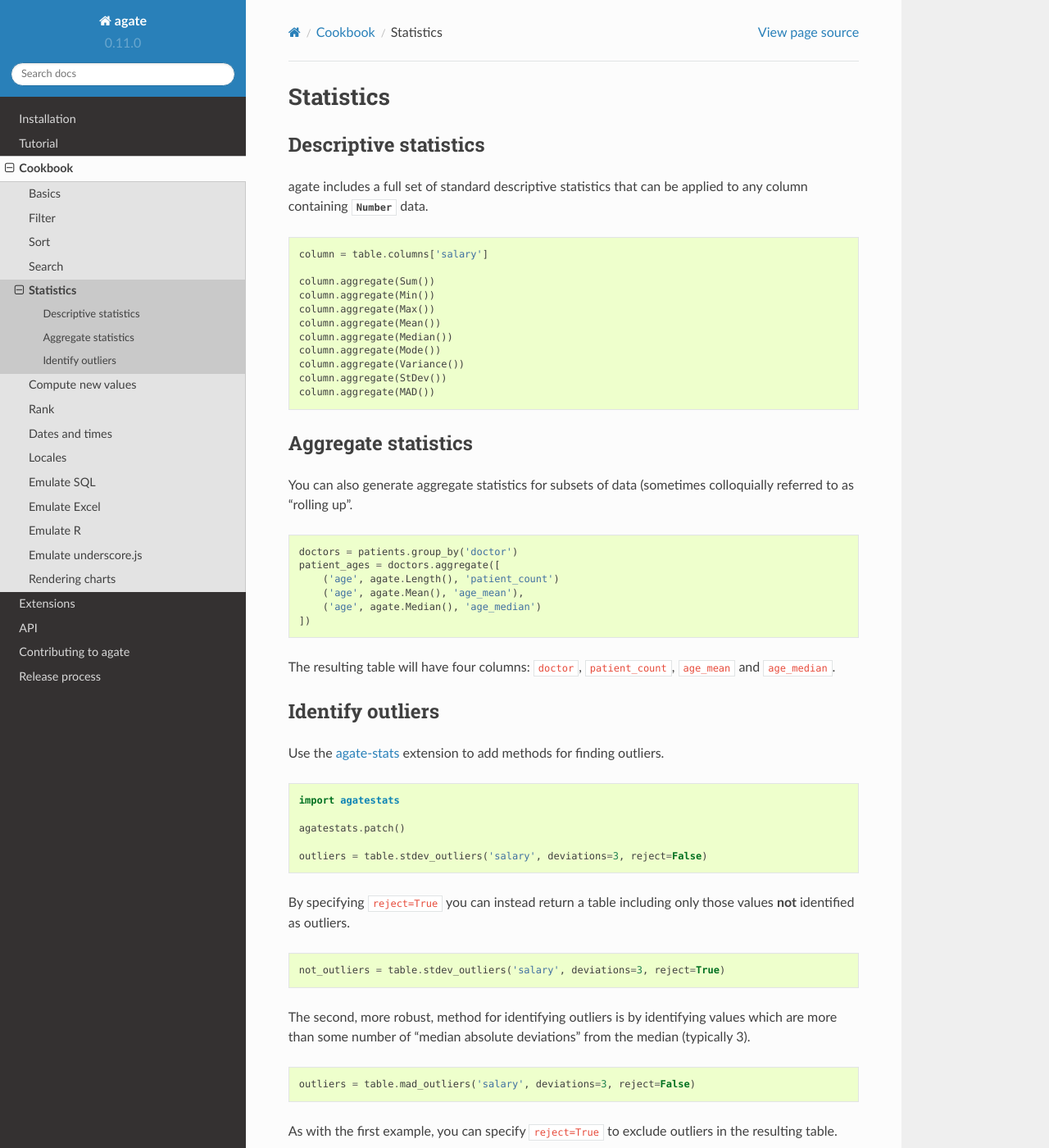
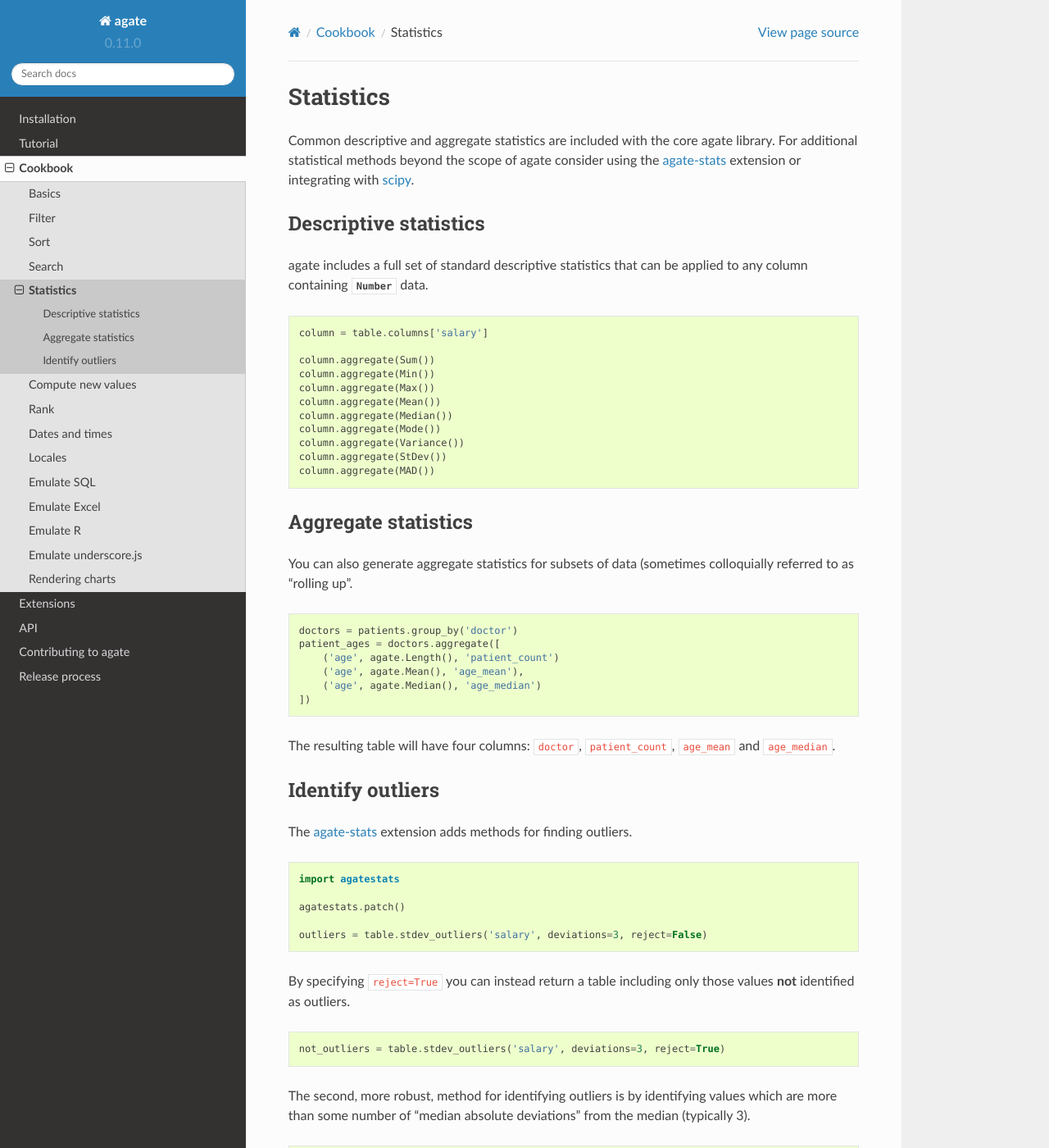
Before and after one commit to wireservice/agate, a Sphinx documentation site: the page built from docs/cookbook/statistics.rst, in a window 1280 px wide and 1400 px high. Shown: the whole window at 82% size. Built offline with Sphinx 7.4.7 and the Read the Docs theme 2.0.0, drawn with Linux system fonts in a browser that asks for light colours.

Commit message:
Fix import of allow_tableset_proxy.

```diff
--- a/agate/__init__.py
+++ b/agate/__init__.py
@@ -1,11 +1,10 @@
 #!/usr/bin/env python
 
 from agate.aggregations import *
-from agate.columns import *
 from agate.data_types import *
 from agate.computations import *
 from agate.exceptions import *
-from agate.table import Table
+from agate.table import Table, allow_tableset_proxy
 from agate.tableset import TableSet
 
 def save():
--- a/docs/cookbook/statistics.rst
+++ b/docs/cookbook/statistics.rst
@@ -1,6 +1,8 @@
 ==========
 Statistics
 ==========
+
+Common descriptive and aggregate statistics are included with the core agate library. For additional statistical methods beyond the scope of agate consider using the `agate-stats <http://agate-stats.rtfd.org/>`_ extension or integrating with `scipy <http://www.scipy.org/>`_.
 
 Descriptive statistics
 ======================
@@ -40,7 +42,7 @@
 Identify outliers
 =================
 
-Use the `agate-stats <http://agate-stats.readthedocs.org/>`_ extension to add methods for finding outliers.
+The `agate-stats <http://agate-stats.readthedocs.org/>`_ extension adds methods for finding outliers.
 
 .. code-block:: python
 
```
